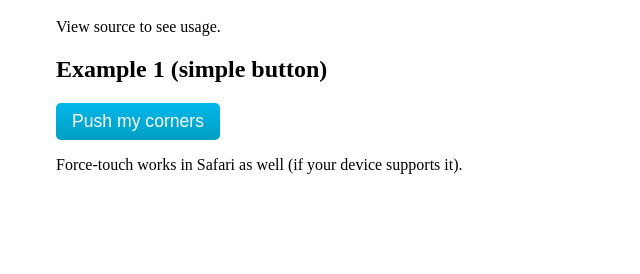
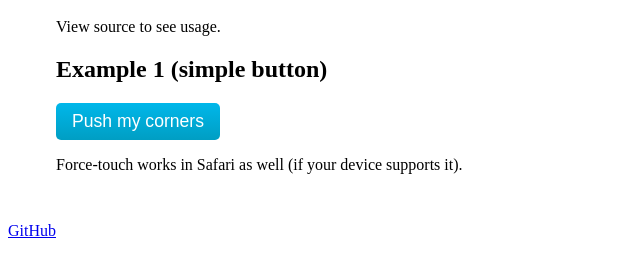
Before and after one commit to aaronshaf/shaf-button, a website: page docs/index.html in a window 1280 px wide. Shown: the part 88-362 px from the top of the page, without its empty margins (0-640 px from the left). Drawn offline with Linux system fonts and the light colour scheme.

Commit message:
github button

```diff
--- a/docs/index.html
+++ b/docs/index.html
@@ -36,8 +36,8 @@
     <p>Force-touch works in Safari as well (if your device supports it).</p>
   </div>
 
-  <!-- script src="https://unpkg.com/github-corner@2.0.2"></script>
+  <script src="https://unpkg.com/github-corner@2.0.2"></script>
   <github-corner>
     <a href="https://github.com/aaronshaf/shaf-button">GitHub</a>
-  </github-corner -->
+  </github-corner>
 </body>
```
